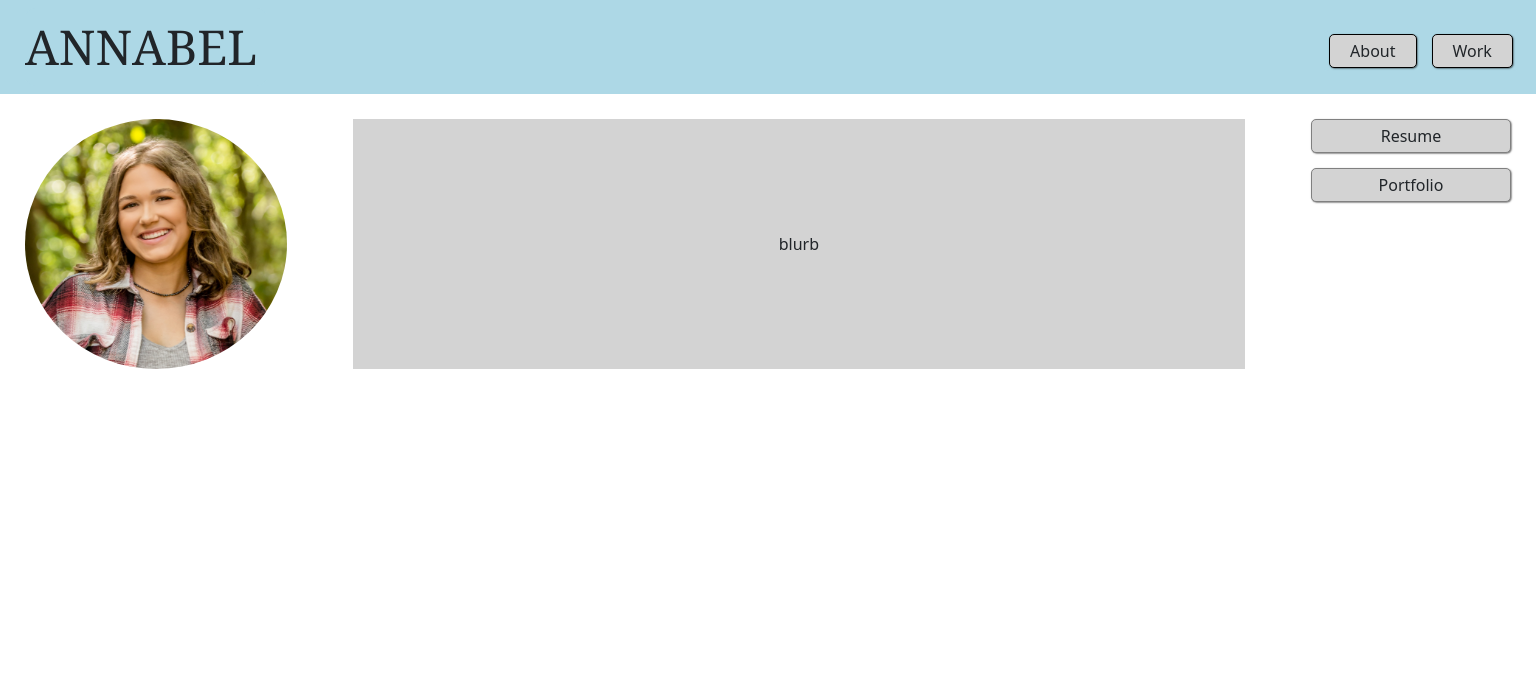
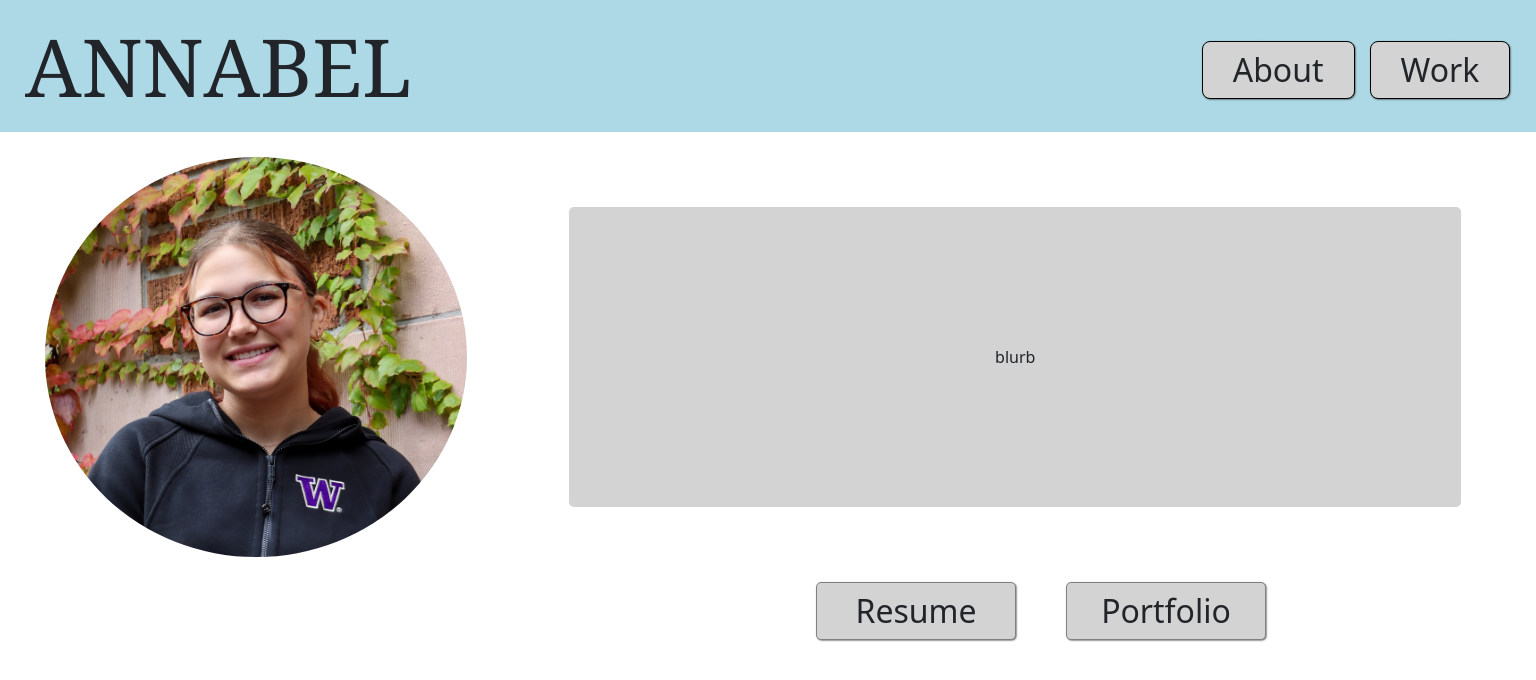
Before and after one commit to annabelmcd/portfolio, a React (Vite) app: page / in a window 1536 px wide. Shown: the top 680 px of the page. Built offline with nearby package versions, Linux system fonts and the light colour scheme.

Commit message:
Add responsive design to about page

```diff
--- a/src/AboutPage.jsx
+++ b/src/AboutPage.jsx
@@ -12,11 +12,15 @@ export function AboutPage(props){
                 <div className="blurb-box">
                     <p className="blurb-text">blurb</p>
                 </div>
-                <div className="about-buttons">
+                <div className="about-buttons-small">
                     <div className="about-section-button">Resume</div>
                     <div className="break"></div>
                     <div className="about-section-button">Portfolio</div>
                 </div>
+            </div>
+            <div className="about-buttons-large">
+                <div className="about-section-button resume">Resume</div>
+                <div className="about-section-button portfolio">Portfolio</div>
             </div>
 
         </div>
--- a/style.css
+++ b/style.css
@@ -60,8 +60,12 @@
    margin: 0;
 }
 
-.about-buttons {
+.about-buttons-small {
     margin: 25px 0;
+}
+
+.about-buttons-large {
+    display: none;
 }
 
 .about-section-button {
@@ -135,13 +139,101 @@
         width: 60%;
         height: 250px;
         margin: 25px 0;
+        border-radius: 8px;
     }
 
-    .about-buttons .break {
+    .about-buttons-small {
         display: none;
     }
 
-    .about-buttons {
-        margin: 25px 0;
+    .about-buttons-large {
+        display: flex;
+        justify-content: flex-end;
+        margin-right: 25px;
+        font-weight: 500;
     }
+
+    .about-section-button.resume {
+        margin-right: 30px;
+    }
+
 }
+
+@media (min-width: 1024px) {
+
+    .navbar h1 {
+        font-size: 4.5rem;
+    }
+
+    .navbar .buttons {
+        margin-right: 55px;
+    }
+
+    .navbar .button {
+        font-size: 1.5rem;
+        padding: 4px 30px;
+        border-radius: 8px;
+    }
+
+    .about-section {
+       align-items: center;
+    }
+
+    .profilepic {
+        max-height: 300px;
+    }
+
+    .about-section .blurb-box {
+        width: 65%;
+        height: 300px;
+        border-radius: 5px;
+    }
+
+    .about-buttons-large {
+        font-size: 1.5rem;
+        display: flex;
+        justify-content: flex-end;
+        margin-right: 130px;
+    }
+
+    .about-section-button.resume {
+        margin-right: 30px;
+    }
+
+}
+
+@media (min-width: 1440px) {
+
+    .navbar h1 {
+        font-size: 5rem;
+    }
+
+    .navbar .buttons {
+        margin-right: 80px;
+    }
+
+    .navbar .button {
+        font-size: 2rem;
+    }
+
+    .profilepic {
+        margin-left: 20px;
+        max-height: 400px;
+    }
+
+    .about-section .blurb-box {
+        height: 200x;
+        width: 60%;
+        margin-right: 50px;
+    }
+
+    .about-buttons-large {
+        font-size: 2rem;
+        margin-right: 270px;
+    }
+
+    .about-section-button.resume {
+        margin-right: 50px;
+    }
+
+}
```
Also changed, not shown: public/img/profilepic.jpg.
